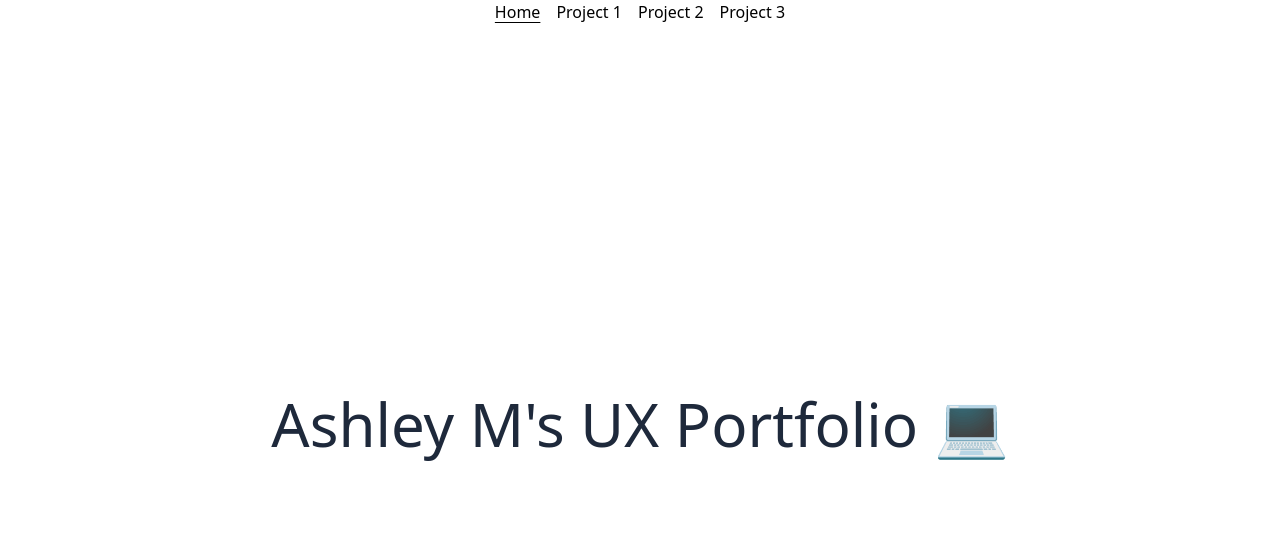
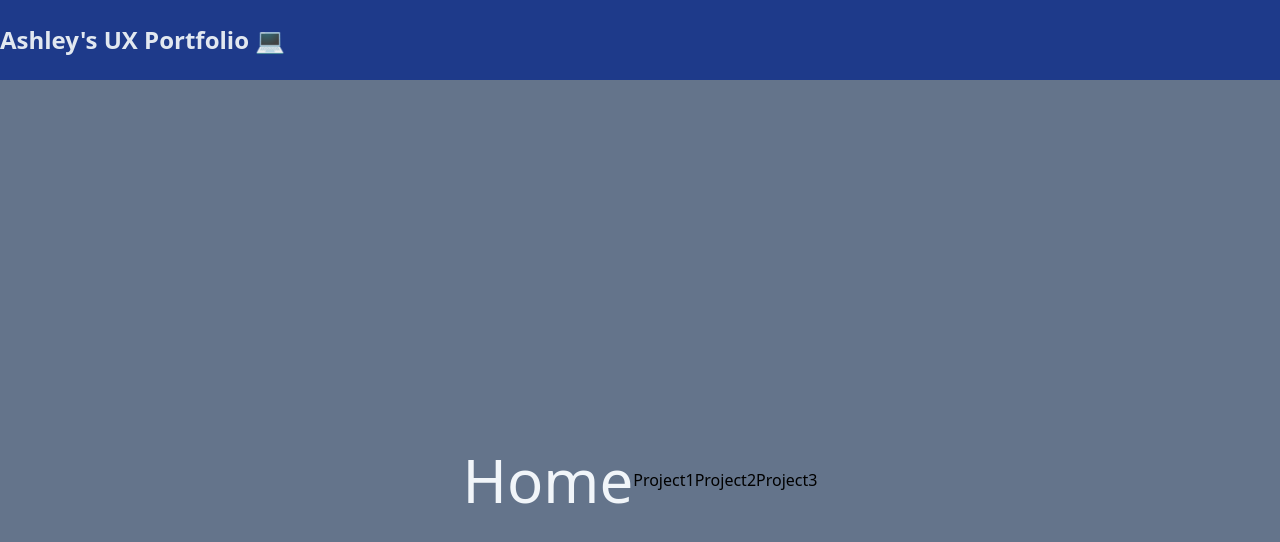
Before and after one commit to amirel15/uxportfolio, a Vue app: page / in a window 1280 px wide. Shown: the top 542 px of the page. Built offline with nearby package versions, Linux system fonts and the light colour scheme.

Commit message:
simplified website

```diff
--- a/index.html
+++ b/index.html
@@ -10,7 +10,7 @@
 </head>
 
 <body>
-  <div id="app"></div>
+  <div id="app" class="min-h-screen bg-slate-500"></div>
   <script type="module" src="/src/main.js"></script>
 </body>
 
--- a/src/App.vue
+++ b/src/App.vue
@@ -1,5 +1,5 @@
 <script setup>
-  import NavMenu from '@/components/NavMenu.vue'
+  import NavMenu from './components/NavMenu.vue'
 </script>
 
 <template>
--- a/src/components/NavMenu.vue
+++ b/src/components/NavMenu.vue
@@ -1,16 +1,30 @@
+<script setup>
+import { ref } from 'vue'
+const brand = ref("Ashley's UX Portfolio 💻")
+</script>
+
 <template>
   <nav>
-    <RouterLink to="/">Home</RouterLink>
-    <RouterLink to="/project1">Project 1</RouterLink>
-    <RouterLink to="/project2">Project 2</RouterLink>
-    <RouterLink to="/project3">Project 3</RouterLink>
-
+    <div class="wrapper">
+      <div class="brand">
+        <span class="brand-title"> {{ brand }}</span>
+      </div>
+    </div>
   </nav>
 </template>
 
 <style lang="postcss" scoped>
 nav {
-  @apply flex justify-center space-x-4;
+  @apply flex h-20 items-center justify-between bg-blue-900 text-gray-200;
+    .wrapper {
+      @apply container mx-auto flex w-full items-center justify-between;
+      .brand {
+        &-title {
+          @apply text-2xl font-bold text-slate-200;
+        }
+      }
+      }
+
 
   & .router-link-active {
     @apply underline underline-offset-4;
--- a/src/main.js
+++ b/src/main.js
@@ -1,6 +1,6 @@
 import { createApp } from 'vue'
-import '@/style.css'
-import router from '@/router'
-import App from '@/App.vue'
+import './style.css'
+import router from './router'
+import App from './App.vue'
 
 createApp(App).use(router).mount('#app')
--- a/src/views/HomePage.vue
+++ b/src/views/HomePage.vue
@@ -1,10 +1,15 @@
 <script setup>
 import { ref } from 'vue'
-const title = ref("Ashley M's UX Portfolio 💻")
+import {useRouter, useRoute} from 'vue-router'
+const router = useRouter()
+const route = useRoute()
 </script>
 
 <template>
   <main class="flex min-h-screen items-center justify-center">
-    <h1 class="text-6xl font-thin text-slate-800">{{ title }}</h1>
+    <h1 class="text-6xl font-thin text-slate-100">Home</h1>
+    <a href="https://www.figma.com/proto/l8V6cRlk60L8a3G67cxilV/Hospital-App-New?type=design&node-id=1-5&scaling=scale-down&page-id=0%3A1&starting-point-node-id=1%3A5">Project1</a>
+    <a href="https://xd.adobe.com/view/7fc72af6-924a-4514-8821-eda9b6afda2a-2a94/screen/62ab517b-027f-4130-99eb-40ade417f71b?fullscreen">Project2</a>
+    <a href="https://www.figma.com/proto/TWJBHuGDXQogNmww96Pmol/Lets-Make-Kids-Meals-HiFi?type=design&node-id=1-2&scaling=scale-down&page-id=0%3A1&starting-point-node-id=1%3A2">Project3</a>
   </main>
 </template>
--- a/src/views/Project1.vue
+++ /dev/null
@@ -1,5 +0,0 @@
-<template>
-  <main class="flex min-h-screen items-center justify-center">
-    <h1 class="text-6xl font-thin text-slate-800">Project 1</h1>
-  </main>
-</template>
--- a/src/views/Project2.vue
+++ /dev/null
@@ -1,5 +0,0 @@
-<template>
-  <main class="flex min-h-screen items-center justify-center">
-    <h1 class="text-6xl font-thin text-slate-800">Project 2</h1>
-  </main>
-</template>
--- a/src/views/Project3.vue
+++ /dev/null
@@ -1,5 +0,0 @@
-<template>
-  <main class="flex min-h-screen items-center justify-center">
-    <h1 class="text-6xl font-thin text-slate-800">Project 3</h1>
-  </main>
-</template>
```
Also changed, not shown: src/router.js (+4 -4 lines).
